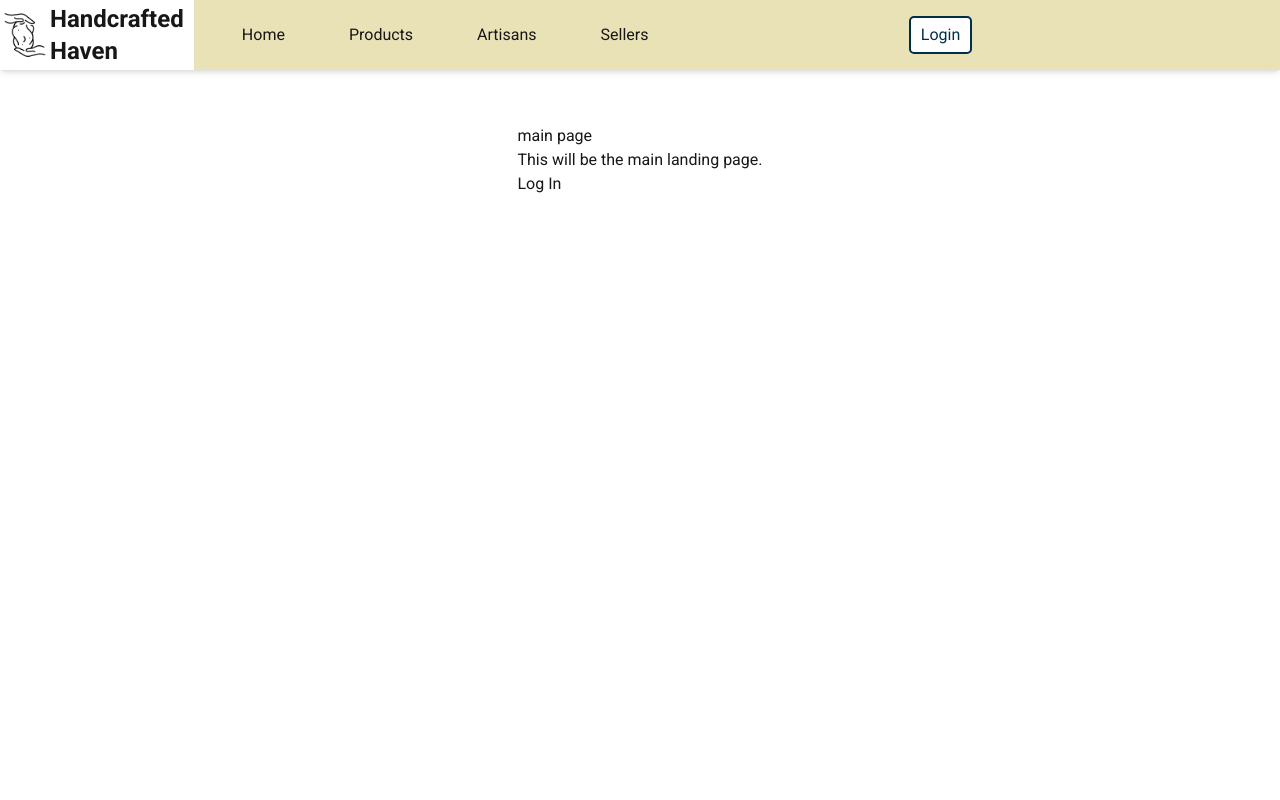
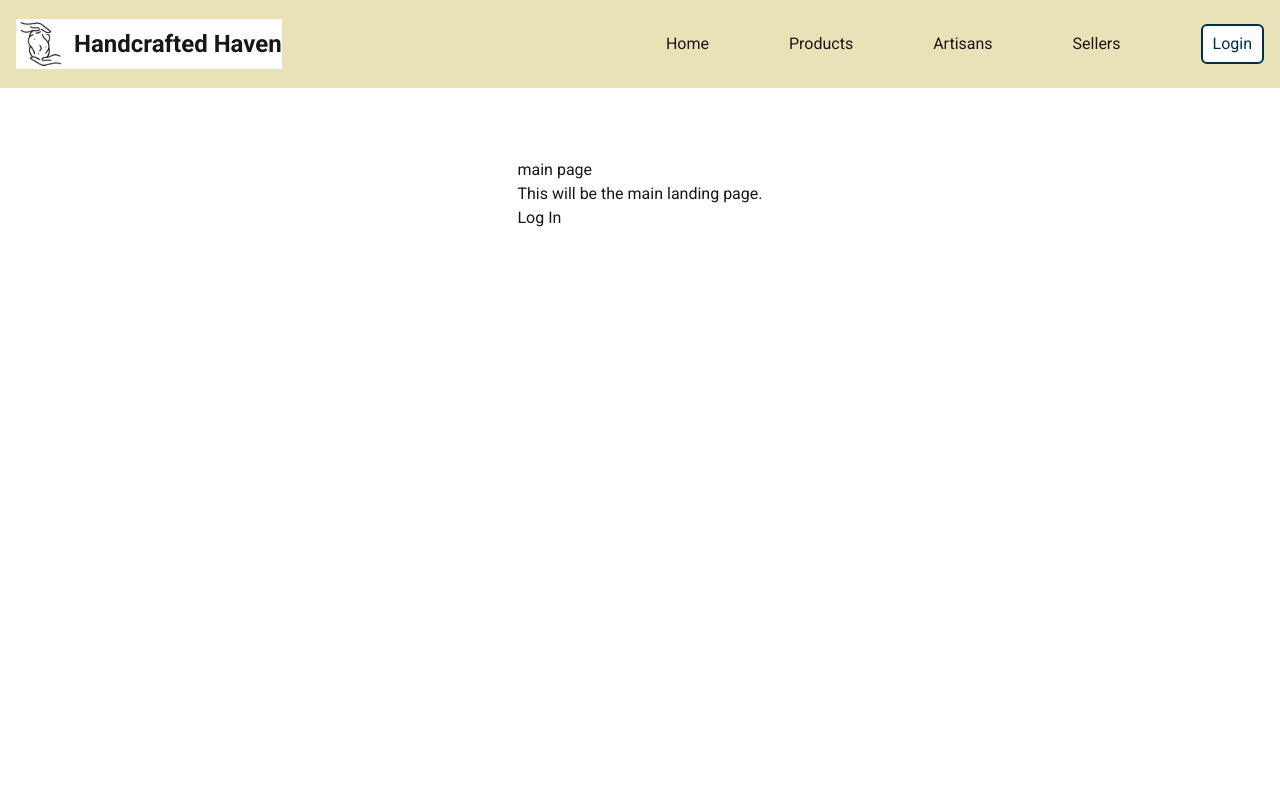
Before and after one commit to limanjohnson/handcraft-haven, a Next.js app: page / in a window 1280 px wide. Shown: the top 800 px of the page. Built offline with nearby package versions, Linux system fonts and the light colour scheme.

Commit message:
fix header

```diff
--- a/src/app/globals.css
+++ b/src/app/globals.css
@@ -27,11 +27,11 @@ body {
   -moz-osx-font-smoothing: grayscale;
 }
 
-* {
-  box-sizing: border-box;
-  padding: 0;
-  margin: 0;
-}
+/** {*/
+/*  box-sizing: border-box;*/
+/*  padding: 0;*/
+/*  margin: 0;*/
+/*}*/
 
 a {
   color: inherit;
--- a/src/components/Header.tsx
+++ b/src/components/Header.tsx
@@ -9,11 +9,11 @@ export default function Header() {
   const [isOpen, setIsOpen] = useState(false);
 
   return (
-    <header className="bg-primary shadow-md text-neutral">
-      <div className="max-w-7xl mx-auto flex flex-wrap md:flex-nowrap justify-between items-center p-4">
+    <header className="bg-[#EAE2B7]">
+          <div className="flex items-center justify-between p-4">
 
             {/* Logo + Name */}
-        <Link href="/" className="flex items-center space-x-3">
+            <Link href="/" className="flex items-center gap-2 bg-white">
               <Image
                 src="/logo.png"
                 alt="Handcrafted Haven Logo"
@@ -34,7 +34,12 @@ export default function Header() {
 
             {/* Desktop Menu  */}
             <nav className="hidden md:flex md:items-center md:gap-6">
-          <NavigationMenu />
+              <NavigationMenu className="m-4"/>
+                <button
+                    className="px-2.5 py-1.5 border-2 border-[#003049] rounded-md bg-white text-[#003049] transition duration-200 hover:bg-[#003049] hover:text-white focus:outline-none focus:bg-[#003049] focus:text-white"
+                >
+                    Login
+                </button>
             </nav>
           </div>
 
@@ -42,6 +47,11 @@ export default function Header() {
       {isOpen && (
         <div className="md:hidden bg-primary border-t border-highlight">
           <NavigationMenu />
+            <button
+                className="px-2.5 py-1.5 border-2 border-[#003049] rounded-md bg-white text-[#003049] transition duration-200 hover:bg-[#003049] hover:text-white focus:outline-none focus:bg-[#003049] focus:text-white"
+            >
+                Login
+            </button>
         </div>
       )}
     </header>
--- a/src/components/NavigationMenu.tsx
+++ b/src/components/NavigationMenu.tsx
@@ -1,8 +1,7 @@
 "use client";
 import Link from "next/link";
-import styles from "@/app/ui/NavigationMenu.module.css";
 
-export default function NavigationMenu() {
+export default function NavigationMenu({ className = "" }: { className?: string }) {
   const menuItems = [
     { label: "Home", href: "/" },
     { label: "Products", href: "/products" },
@@ -11,17 +10,12 @@ export default function NavigationMenu() {
   ];
 
   return (
-    <nav className={styles["navigation-menu-container"]}>
-      <ul className={styles["menu-list"]}>
+      <ul className={`flex list-none ${className}`}>
         {menuItems.map((item) => (
-          <li key={item.href}>
-            <Link href={item.href}>{item.label}</Link>
+          <li key={item.href} className="mx-4 md:mx-6">
+            <Link href={item.href} className="p-4">{item.label}</Link>
           </li>
         ))}
       </ul>
-      <div className={styles["right-side-menu"]}>
-        <button className={styles["login-button"]}>Login</button>
-      </div>
-    </nav>
   );
 }
```
Lines whose indentation alone changed are shown as unchanged.
